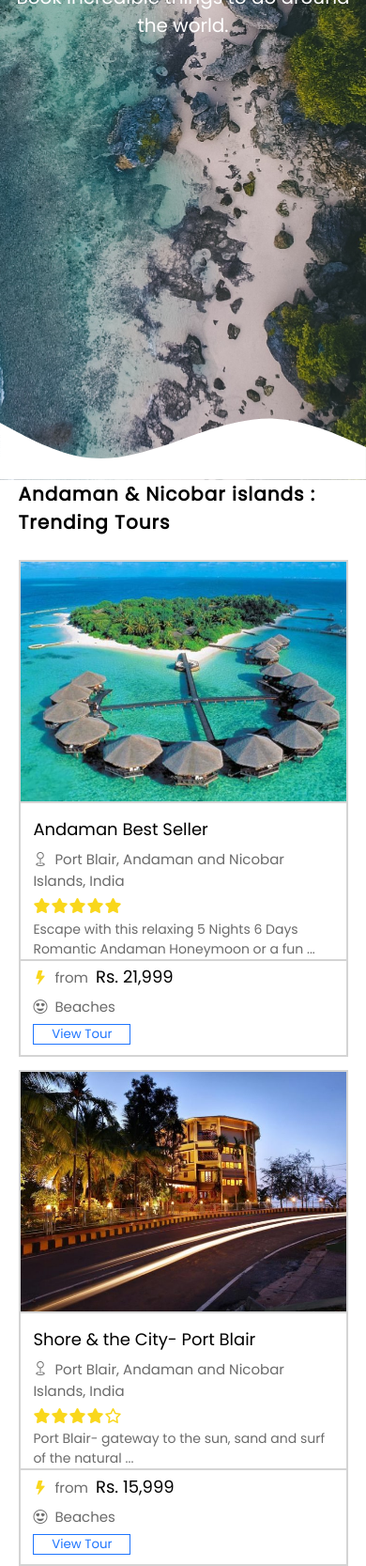
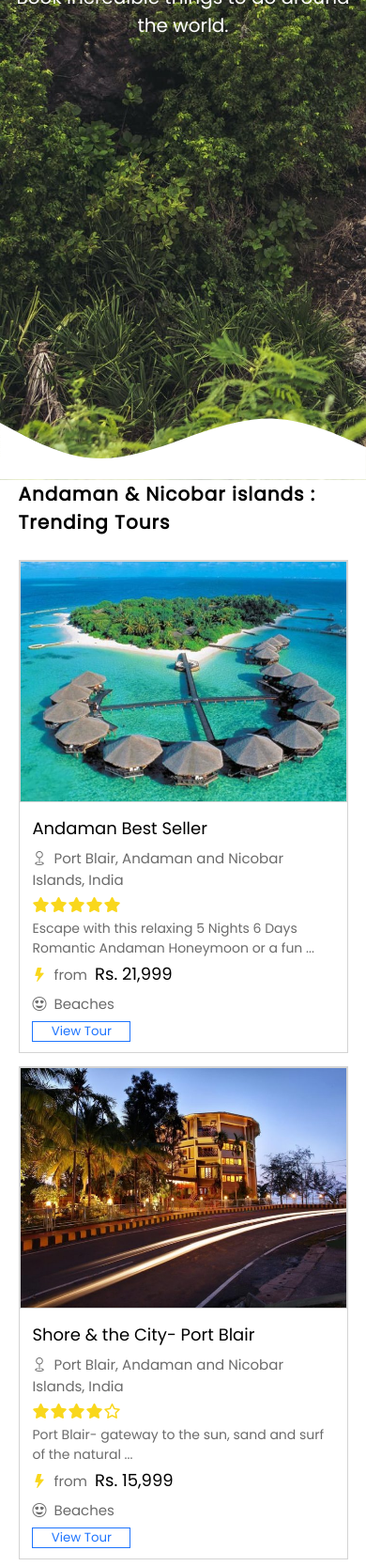
Before and after one commit to abhinav2612/ExploreAbroad, a plain HTML site: page islands.html in a window 390 px wide. Shown: the part 333-2000 px from the top of the page at 94% size. Drawn offline with nearby package versions, Linux system fonts and the light colour scheme.

Commit message:
correction

```diff
--- a/assets/css/himachal.css
+++ b/assets/css/himachal.css
@@ -481,7 +481,7 @@
 
 }
 	.about-banners{
-		background: url(../images/beech1.jpg);
+		background: url(../images/himachal1.jpg);
 		height:100vh;
 		background-size:cover;
 		overflow:hidden;
@@ -583,6 +583,7 @@
 .container-cards .cards .hotel{
 	width:100%;
 	height:auto;
+	border:none;
 }
 .para{
 	margin-left:4%;
@@ -614,6 +615,7 @@
 .container-cards .cards .price{
 	width:100%;
 	height:auto;
+	border:none;
 }
 .price-p{
 	margin-left:4%;
@@ -670,6 +672,7 @@
 .container-cards .cards1 .hotel{
 	width:100%;
 	height:auto;
+	border:none;
 }
 .para{
 	margin-left:4%;
@@ -701,6 +704,7 @@
 .container-cards .cards1 .price{
 	width:100%;
 	height:auto;
+	border:none;
 }
 .price-p{
 	margin-left:4%;
@@ -758,6 +762,7 @@
 .container-cards .cards2 .hotel{
 	width:100%;
 	height:auto;
+	border:none;
 }
 .para{
 	margin-left:4%;
@@ -789,6 +794,7 @@
 .container-cards .cards2 .price{
 	width:100%;
 	height:auto;
+	border:none;
 }
 .price-p{
 	margin-left:4%;
--- a/assets/css/islands.css
+++ b/assets/css/islands.css
@@ -757,7 +757,7 @@
 
 }
 	.about-banners{
-		background: url(../images/beech1.jpg);
+		background: url(../images/island.jpeg);
 		height:100vh;
 		background-size:cover;
 		overflow:hidden;
@@ -859,6 +859,7 @@
 .container-cards .cards .hotel{
 	width:100%;
 	height:auto;
+	border:none;
 }
 .para{
 	margin-left:4%;
@@ -890,6 +891,7 @@
 .container-cards .cards .price{
 	width:100%;
 	height:auto;
+	border:none;
 }
 .price-p{
 	margin-left:4%;
@@ -946,6 +948,7 @@
 .container-cards .cards1 .hotel{
 	width:100%;
 	height:auto;
+	border:none;
 }
 .para{
 	margin-left:4%;
@@ -977,6 +980,7 @@
 .container-cards .cards1 .price{
 	width:100%;
 	height:auto;
+	border:none;
 }
 .price-p{
 	margin-left:4%;
@@ -1034,6 +1038,7 @@
 .container-cards .cards2 .hotel{
 	width:100%;
 	height:auto;
+	border:none;
 }
 .para{
 	margin-left:4%;
@@ -1065,6 +1070,7 @@
 .container-cards .cards2 .price{
 	width:100%;
 	height:auto;
+	border:none;
 }
 .price-p{
 	margin-left:4%;
@@ -1125,6 +1131,7 @@
 .container-cards .cards3 .hotel{
 	width:100%;
 	height:auto;
+	border:none;
 }
 .para{
 	margin-left:4%;
@@ -1156,6 +1163,7 @@
 .container-cards .cards3 .price{
 	width:100%;
 	height:auto;
+	border:none;
 }
 .price-p{
 	margin-left:4%;
@@ -1216,6 +1224,7 @@
 .container-cards .cards4 .hotel{
 	width:100%;
 	height:auto;
+	border:none;
 }
 .para{
 	margin-left:4%;
@@ -1247,6 +1256,7 @@
 .container-cards .cards4 .price{
 	width:100%;
 	height:auto;
+	border:none;
 }
 .price-p{
 	margin-left:4%;
@@ -1307,6 +1317,7 @@
 .container-cards .cards5 .hotel{
 	width:100%;
 	height:auto;
+	border:none;
 }
 .para{
 	margin-left:4%;
@@ -1338,6 +1349,7 @@
 .container-cards .cards5 .price{
 	width:100%;
 	height:auto;
+	border:none;
 }
 .price-p{
 	margin-left:4%;
--- a/assets/css/ladakh.css
+++ b/assets/css/ladakh.css
@@ -481,7 +481,7 @@
 
 }
 	.about-banners{
-		background: url(../images/beech1.jpg);
+		background: url(../images/ladakh2.jpeg);
 		height:100vh;
 		background-size:cover;
 		overflow:hidden;
@@ -583,6 +583,7 @@
 .container-cards .cards .hotel{
 	width:100%;
 	height:auto;
+	border:none;
 }
 .para{
 	margin-left:4%;
@@ -614,6 +615,7 @@
 .container-cards .cards .price{
 	width:100%;
 	height:auto;
+	border:none;
 }
 .price-p{
 	margin-left:4%;
--- a/assets/css/sikkim.css
+++ b/assets/css/sikkim.css
@@ -666,7 +666,7 @@
 
 }
 	.about-banners{
-		background: url(../images/beech1.jpg);
+		background: url(../images/sikkim.jpeg);
 		height:100vh;
 		background-size:cover;
 		overflow:hidden;
@@ -768,6 +768,7 @@
 .container-cards .cards .hotel{
 	width:100%;
 	height:auto;
+	border:none;
 }
 .para{
 	margin-left:4%;
@@ -799,6 +800,7 @@
 .container-cards .cards .price{
 	width:100%;
 	height:auto;
+	border:none;
 }
 .price-p{
 	margin-left:4%;
@@ -855,6 +857,7 @@
 .container-cards .cards1 .hotel{
 	width:100%;
 	height:auto;
+	border:none;
 }
 .para{
 	margin-left:4%;
@@ -886,6 +889,7 @@
 .container-cards .cards1 .price{
 	width:100%;
 	height:auto;
+	border:none;
 }
 .price-p{
 	margin-left:4%;
@@ -943,6 +947,7 @@
 .container-cards .cards2 .hotel{
 	width:100%;
 	height:auto;
+	border:none;
 }
 .para{
 	margin-left:4%;
@@ -974,6 +979,7 @@
 .container-cards .cards2 .price{
 	width:100%;
 	height:auto;
+	border:none;
 }
 .price-p{
 	margin-left:4%;
@@ -1034,6 +1040,7 @@
 .container-cards .cards3 .hotel{
 	width:100%;
 	height:auto;
+	border:none;
 }
 .para{
 	margin-left:4%;
@@ -1065,6 +1072,7 @@
 .container-cards .cards3 .price{
 	width:100%;
 	height:auto;
+	border:none;
 }
 .price-p{
 	margin-left:4%;
@@ -1125,6 +1133,7 @@
 .container-cards .cards4 .hotel{
 	width:100%;
 	height:auto;
+	border:none;
 }
 .para{
 	margin-left:4%;
@@ -1156,6 +1165,7 @@
 .container-cards .cards4 .price{
 	width:100%;
 	height:auto;
+	border:none;
 }
 .price-p{
 	margin-left:4%;
```
